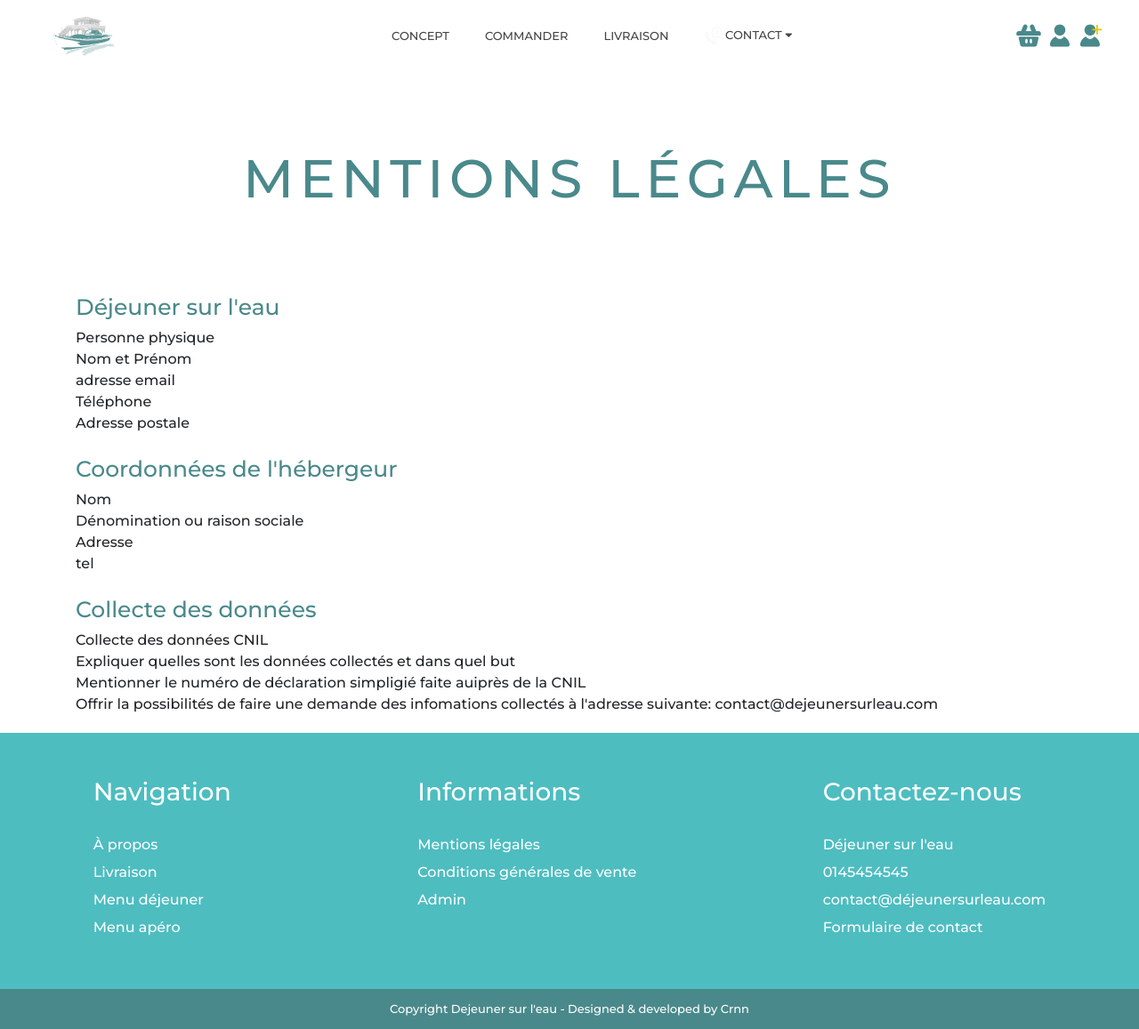
After one commit to Davidcrnn/odile_project, a Django app: page /mentions-legales/ in a window 1280 px wide. The commit adds this page. Shown: the whole page at 89% size. Run offline with Django 3.2, Linux system fonts and the light colour scheme; style sheets or scripts are compiled from the project's sources; some libraries are stand-ins or nearby versions.

Commit message:
add mentions legal

```diff
--- /dev/null
+++ b/main/static/css/_mentions.scss
@@ -0,0 +1,10 @@
+.mentions-contenu {
+    background: transparent;
+    margin-bottom: 20px;
+    h1 {
+        color: $vertf;
+        font-size: 25px;
+    } p {
+        margin: 0;
+    }
+}
--- a/main/static/css/_product-list.scss
+++ b/main/static/css/_product-list.scss
@@ -170,12 +170,13 @@ a.btn-product-description{
 .product-card-text-modal{
     padding: 0 40px 40px;
 
-} p {
+ p {
     margin: 20px 0;
     color: $gris;
     font-size: 12px;
 
 
+}
 }
 
 .product-card-text-modal h4 {
--- a/main/static/css/style.scss
+++ b/main/static/css/style.scss
@@ -8,6 +8,7 @@
 @import 'cart';
 @import 'checkout';
 @import 'sign-up';
+@import 'mentions';
 
 @import url('https://fonts.googleapis.com/css?family=Montserrat:500,700&display=swap');
 
--- a/main/templates/footer.html
+++ b/main/templates/footer.html
@@ -10,7 +10,7 @@
     </div>
     <div class="footer-information">
         <h3>Informations</h3>
-        <p>Mentions légales</p>
+        <p><a href=" {% url 'mentions' %}">Mentions légales</a></p>
         <p>Conditions générales de vente</p>
         <p><a href="{% url 'admin:index' %}">Admin</a></p>
     </div>
--- /dev/null
+++ b/main/templates/mentions-legales.html
@@ -0,0 +1,35 @@
+{% extends "base.html" %}
+
+{% block content %}
+<div class="container">
+    <div class="product-image-banner">
+        <div class="product-text-banner">
+            <h1>MENTIONS LÉGALES</h1>
+        </div>
+    </div>
+    <div class="mentions-contenu">
+        <h1>Déjeuner sur l'eau</h1>
+        <p>Personne physique</p>
+        <p>Nom et Prénom</p>
+        <p>adresse email</p>
+        <p>Téléphone</p>
+        <p>Adresse postale</p>
+        <br>
+
+        <h1>Coordonnées de l'hébergeur</h1>
+        <p>Nom</p>
+        <p>Dénomination ou raison sociale</p>
+        <p>Adresse</p>
+        <p>tel</p>
+        <br>
+        <h1>Collecte des données</h1>
+        <p>Collecte des données CNIL</p>
+        <p>Expliquer quelles sont les données collectés et dans quel but</p>
+        <p>Mentionner le numéro de déclaration simpligié faite auiprès de la CNIL</p>
+        <p>Offrir la possibilités de faire une demande des infomations collectés à l'adresse suivante:
+            contact@dejeunersurleau.com</p>
+
+    </div>
+
+</div>
+{% endblock content %}
--- a/main/urls.py
+++ b/main/urls.py
@@ -16,6 +16,7 @@ from .views import (
     RequestRefundView,
     add_single_item_to_cart,
     OrderDash,
+    mentionsLegales,
 
 
 
@@ -40,6 +41,7 @@ urlpatterns = [
     path('add-coupon/', AddCouponView.as_view(), name='add-coupon'),
     path('request-refund/', RequestRefundView.as_view(), name='request-refund'),
     path('order/', OrderDash.as_view(), name='order'),
+    path('mentions-legales/', mentionsLegales.as_view(), name='mentions'),
 
 
 ]
--- a/main/views.py
+++ b/main/views.py
@@ -516,32 +516,6 @@ class AvisView(View):
         }
         return render(self.request, "votreavis.html", context)
 
-    # def post(self, *args, **kwargs):
-    #     form = AvisForm(self.request.POST)
-    #     if form.is_valid():
-    #         email = form.cleaned_data.get('email')
-    #         objet = form.cleaned_data.get('objet')
-    #         message = form.cleaned_data.get('message')
-    # def post(self, *args, **kwargs):
-    #     form = RefundForm(self.request.POST)
-    #     if form.is_valid():
-    #         ref_code = form.cleaned_data.get('ref_code')
-    #         message = form.cleaned_data.get('message')
-    #         email = form.cleaned_data.get('email')
-    #         try:
-    #             order = Order.objects.get(ref_code=ref_code)
-    #             order.refund_requested = True
-    #             order.save()
 
-    #             refund = Refund()
-    #             refund.order = order
-    #             refund.reason = message
-    #             refund.email = email
-    #             refund.save()
-
-    #             messages.info(self.request, 'Your request was received')
-    #             return redirect('request-refund')
-
-    #         except ObjectDoesNotExist:
-    #             messages.info(self.request, 'This order does not exist.')
-    #             return redirect('request-refund')
+class mentionsLegales(TemplateView):
+    template_name = 'mentions-legales.html'
```
Also changed, not shown: static/css/style.css (+13 -5 lines), 1 other file.
